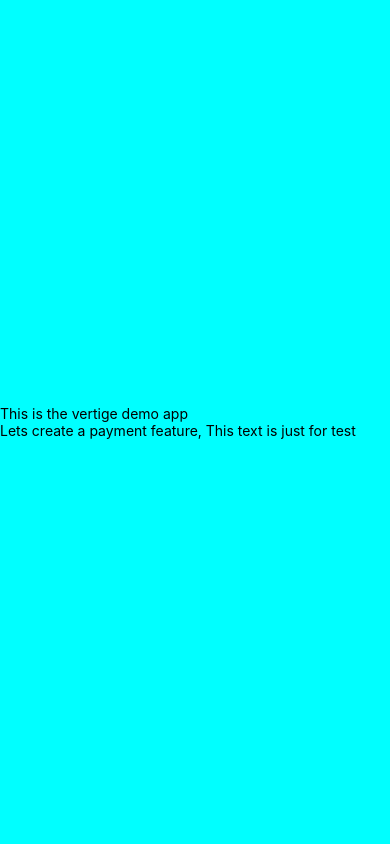
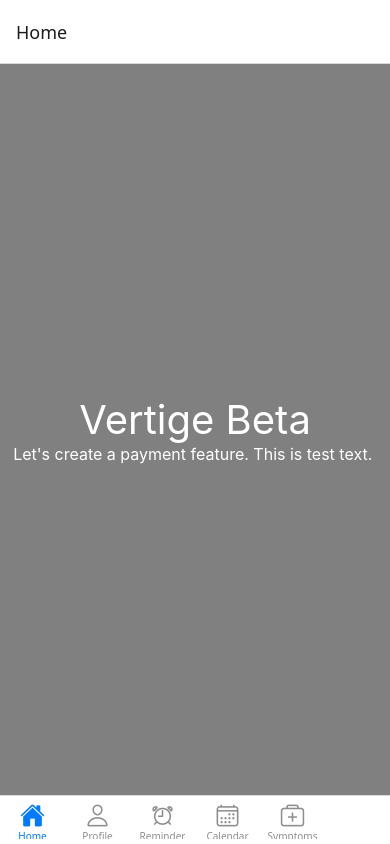
Before and after one commit to Royniel/VertigeReactNativeBeta, a React Native app in the folder VertigeBeta/: screen / in a window 390 px wide. Built offline with nearby package versions, Linux system fonts and the light colour scheme.

Commit message:
commit 2

```diff
--- a/VertigeBeta/App.js
+++ b/VertigeBeta/App.js
@@ -1,21 +1,221 @@
+import React, { useState } from 'react';
 import { StatusBar } from 'expo-status-bar';
-import { StyleSheet, Text, View } from 'react-native';
+import { StyleSheet, Text, View, Button } from 'react-native';
+import { NavigationContainer } from '@react-navigation/native';
+import { createBottomTabNavigator } from '@react-navigation/bottom-tabs';
+import { Ionicons } from '@expo/vector-icons';
+import { Calendar } from 'react-native-calendars';
+import CheckBox from '@react-native-community/checkbox'; // Correct import
 
-export default function App() {
+// Home Screen
+function HomeScreen() {
   return (
-    <View style={styles.container}>
-      <Text>This is the vertige demo app</Text>
-      <Text>Lets create a payment feature, This text is just for test</Text>
+    <View style={styles.screenContainer}>
+      <Text style={{ fontSize: 40, color: 'white' }}>Vertige Beta</Text>
+      <Text style={{ fontSize: 16, color: 'white' }}>Let's create a payment feature. This is test text. </Text>
       <StatusBar style="auto" />
     </View>
   );
 }
 
+// Profile Screen
+function ProfileScreen() {
+  const randomName = "John Doe";
+  const randomEmail = "johndoe@example.com";
+  const randomAge = Math.floor(Math.random() * 50) + 18; // Random age between 18 and 67
+
+  return (
+    <View style={styles.screenContainer}>
+      <Text>Name: {randomName}</Text>
+      <Text>Email: {randomEmail}</Text>
+      <Text>Age: {randomAge}</Text>
+    </View>
+  );
+}
+
+// Calendar Screen (Premium Feature)
+function CalendarScreen({ navigation }) {
+  const isPaidUser = true; // Replace with actual logic to check if the user has paid
+  const currentDate = new Date().toLocaleDateString(); // Get current date
+
+  return (
+    <View style={styles.screenContainer}>
+      {isPaidUser ? (
+        <View>
+          <Text>Today's Date: {currentDate}</Text>
+          <Calendar
+            current={new Date().toISOString().split('T')[0]}
+            minDate={'2020-01-01'}
+            maxDate={'2030-12-31'}
+            onDayPress={(day) => {
+              console.log('Selected day:', day);
+            }}
+            theme={{
+              backgroundColor: '#ffffff',
+              calendarBackground: '#ffffff',
+              textSectionTitleColor: '#b6c1cd',
+              selectedDayBackgroundColor: '#00adf5',
+              selectedDayTextColor: '#ffffff',
+              todayTextColor: '#00adf5',
+              dayTextColor: '#2d4150',
+              textDisabledColor: '#d9e1e8',
+              dotColor: '#00adf5',
+              selectedDotColor: '#ffffff',
+              arrowColor: '#00adf5',
+              monthTextColor: '#00adf5',
+              indicatorColor: '#00adf5',
+              textDayFontWeight: '300',
+              textMonthFontWeight: 'bold',
+              textDayHeaderFontWeight: '300',
+              textDayFontSize: 16,
+              textMonthFontSize: 16,
+              textDayHeaderFontSize: 16,
+            }}
+          />
+        </View>
+      ) : (
+        <View>
+          <Text>This is a paid feature. Please upgrade to access.</Text>
+          <Button title="Upgrade to Premium" onPress={() => navigation.navigate('Payment')} />
+        </View>
+      )}
+    </View>
+  );
+}
+
+// Reminder Screen (Paid Feature)
+function ReminderScreen({ navigation }) {
+  const isPaidUser = false; // Replace with actual logic to check if the user has paid
+
+  return (
+    <View style={styles.screenContainer}>
+      {isPaidUser ? (
+        <Text>Adding Reminder</Text>
+      ) : (
+        <View>
+          <Text>This is a paid feature. Please upgrade to access.</Text>
+          <Button title="Upgrade to Premium" onPress={() => navigation.navigate('Payment')} />
+        </View>
+      )}
+    </View>
+  );
+}
+
+// Symptoms Screen (Premium Feature)
+function SymptomsScreen({ navigation }) {
+  const isPaidUser = true; // Set to true for testing
+  const [symptoms, setSymptoms] = useState({
+    vertigo: false,
+    dizziness: false,
+    headache: false,
+    offBalance: false,
+  });
+
+  return (
+    <View style={styles.screenContainer}>
+      {isPaidUser ? (
+        <View>
+          <View style={styles.checkboxContainer}>
+            <CheckBox
+              value={symptoms.vertigo}
+              onValueChange={(value) => setSymptoms({ ...symptoms, vertigo: value })}
+            />
+            <Text>Vertigo</Text>
+          </View>
+          <View style={styles.checkboxContainer}>
+            <CheckBox
+              value={symptoms.dizziness}
+              onValueChange={(value) => setSymptoms({ ...symptoms, dizziness: value })}
+            />
+            <Text>Dizziness</Text>
+          </View>
+          <View style={styles.checkboxContainer}>
+            <CheckBox
+              value={symptoms.headache}
+              onValueChange={(value) => setSymptoms({ ...symptoms, headache: value })}
+            />
+            <Text>Headache</Text>
+          </View>
+          <View style={styles.checkboxContainer}>
+            <CheckBox
+              value={symptoms.offBalance}
+              onValueChange={(value) => setSymptoms({ ...symptoms, offBalance: value })}
+            />
+            <Text>Off Balance</Text>
+          </View>
+        </View>
+      ) : (
+        <View>
+          <Text>This is a paid feature. Please upgrade to access.</Text>
+          <Button title="Upgrade to Premium" onPress={() => navigation.navigate('Payment')} />
+        </View>
+      )}
+    </View>
+  );
+}
+
+// Payment Screen (Dummy Screen for Upgrade)
+function PaymentScreen() {
+  return (
+    <View style={styles.screenContainer}>
+      <Text>Payment Screen</Text>
+      <Text>Complete the payment to unlock premium features.</Text>
+    </View>
+  );
+}
+
+// Create Bottom Tab Navigator
+const Tab = createBottomTabNavigator();
+
+export default function App() {
+  return (
+    <NavigationContainer>
+      <Tab.Navigator
+        screenOptions={({ route }) => ({
+          tabBarIcon: ({ focused, color, size }) => {
+            let iconName;
+
+            if (route.name === 'Home') {
+              iconName = focused ? 'home' : 'home-outline';
+            } else if (route.name === 'Profile') {
+              iconName = focused ? 'person' : 'person-outline';
+            } else if (route.name === 'Reminder') {
+              iconName = focused ? 'alarm' : 'alarm-outline';
+            } else if (route.name === 'Calendar') {
+              iconName = focused ? 'calendar' : 'calendar-outline';
+            } else if (route.name === 'Symptoms') {
+              iconName = focused ? 'medkit' : 'medkit-outline';
+            }
+
+            return <Ionicons name={iconName} size={size} color={color} />;
+          },
+        })}
+        tabBarOptions={{
+          activeTintColor: 'blue',
+          inactiveTintColor: 'gray',
+        }}
+      >
+        <Tab.Screen name="Home" component={HomeScreen} />
+        <Tab.Screen name="Profile" component={ProfileScreen} />
+        <Tab.Screen name="Reminder" component={ReminderScreen} />
+        <Tab.Screen name="Calendar" component={CalendarScreen} />
+        <Tab.Screen name="Symptoms" component={SymptomsScreen} />
+        <Tab.Screen name="Payment" component={PaymentScreen} options={{ tabBarButton: () => null }} />
+      </Tab.Navigator>
+    </NavigationContainer>
+  );
+}
+
 const styles = StyleSheet.create({
-  container: {
-    flex: 2,
-    backgroundColor: 'aqua',
-    alignItems: 'right',
+  screenContainer: {
+    backgroundColor: 'grey',
+    flex: 1,
     justifyContent: 'center',
+    alignItems: 'center',
+  },
+  checkboxContainer: {
+    flexDirection: 'row',
+    alignItems: 'center',
+    marginVertical: 5,
   },
 });
```
Also changed, not shown: VertigeBeta/package.json (+8 -1 lines), 2 other files (tests, documents, lock files or other folders).
